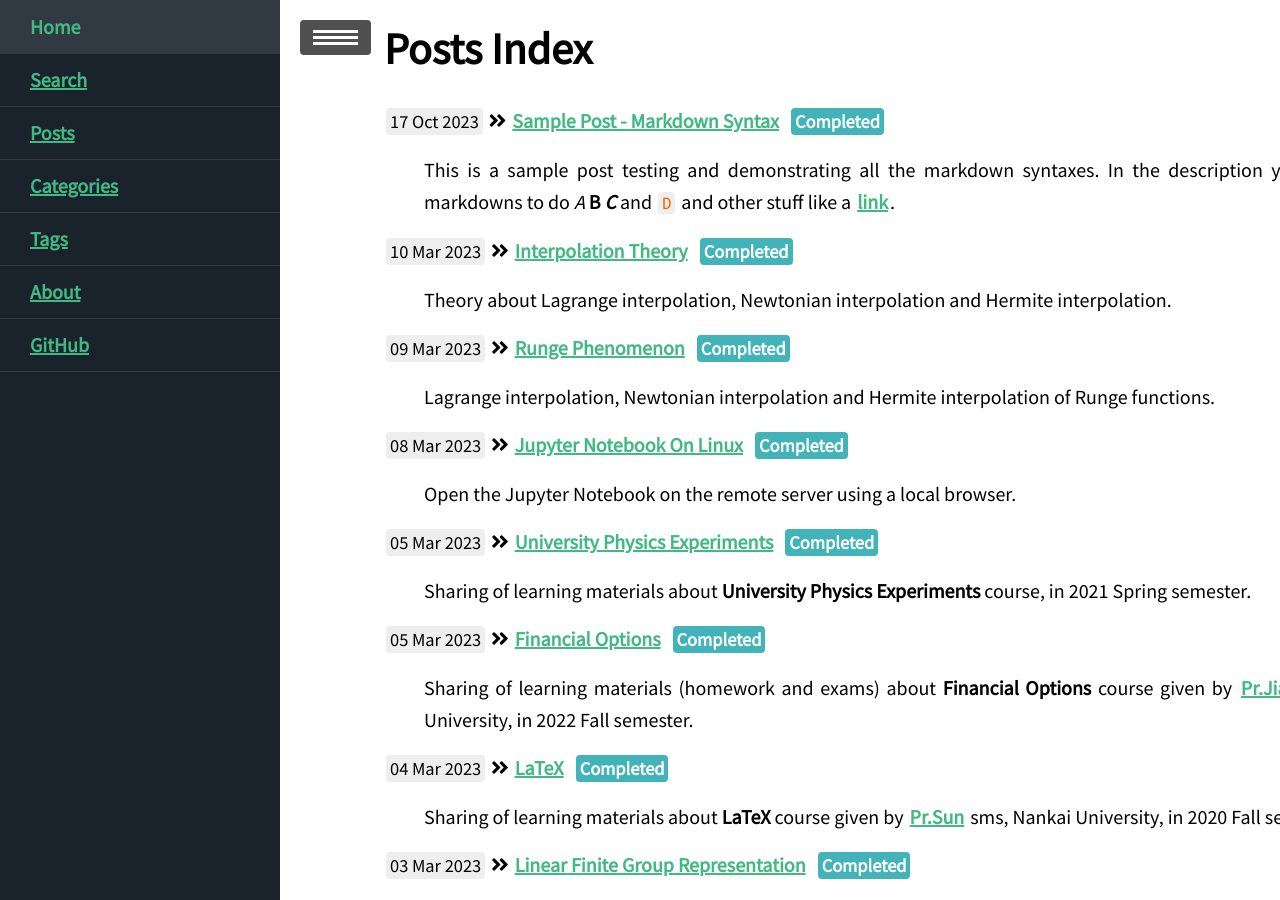
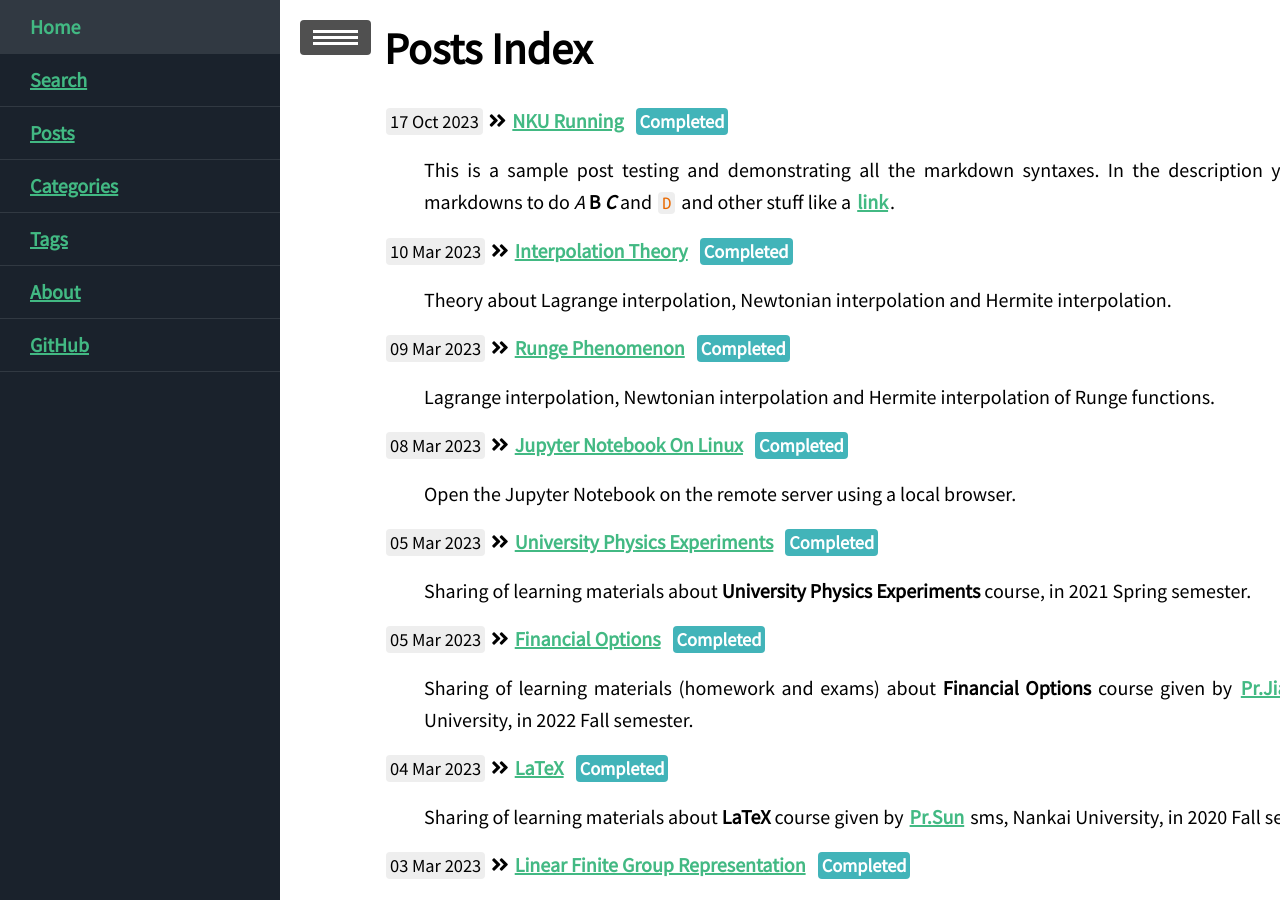
Before and after one commit to ssskz/ssskz.github.io, a Jekyll site: the page built from blog/index.html, in a window 1280 px wide and 900 px high. Built offline with Jekyll 4.4.1, drawn with Linux system fonts in a browser that asks for light colours; nearby versions of some CDN libraries.

Commit message:
1
Signed-off-by: ssskz <12497590+ssskz@user.noreply.gitee.com>

```diff
--- a/_posts/2023-10-17-NKU-Running.md
+++ b/_posts/2023-10-17-NKU-Running.md
@@ -1,5 +1,5 @@
 ---
-title: Sample Post - Markdown Syntax
+title: NKU Running
 commentable: true
 Edit: 2023-10-17
 mathjax: true
```
